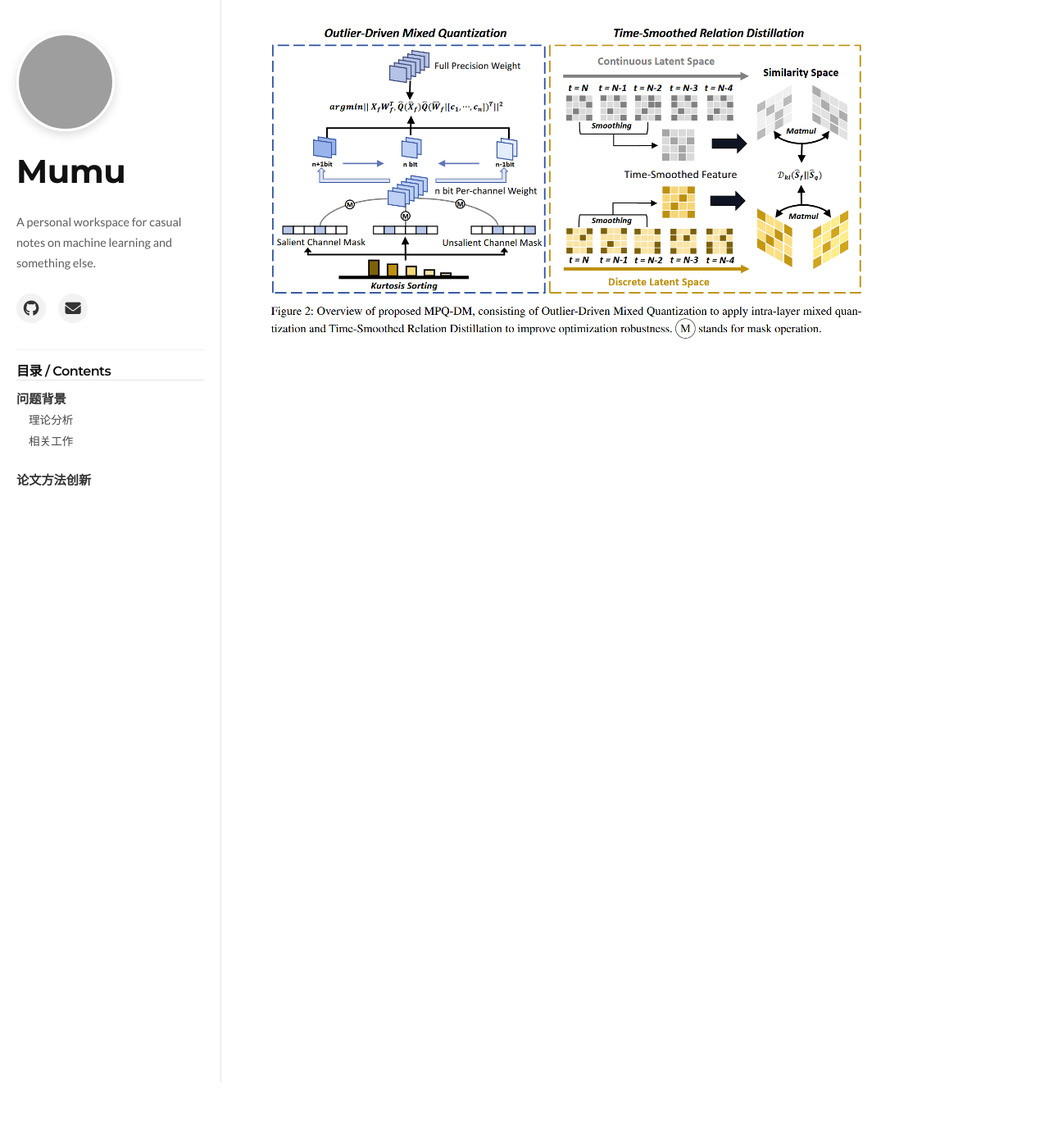
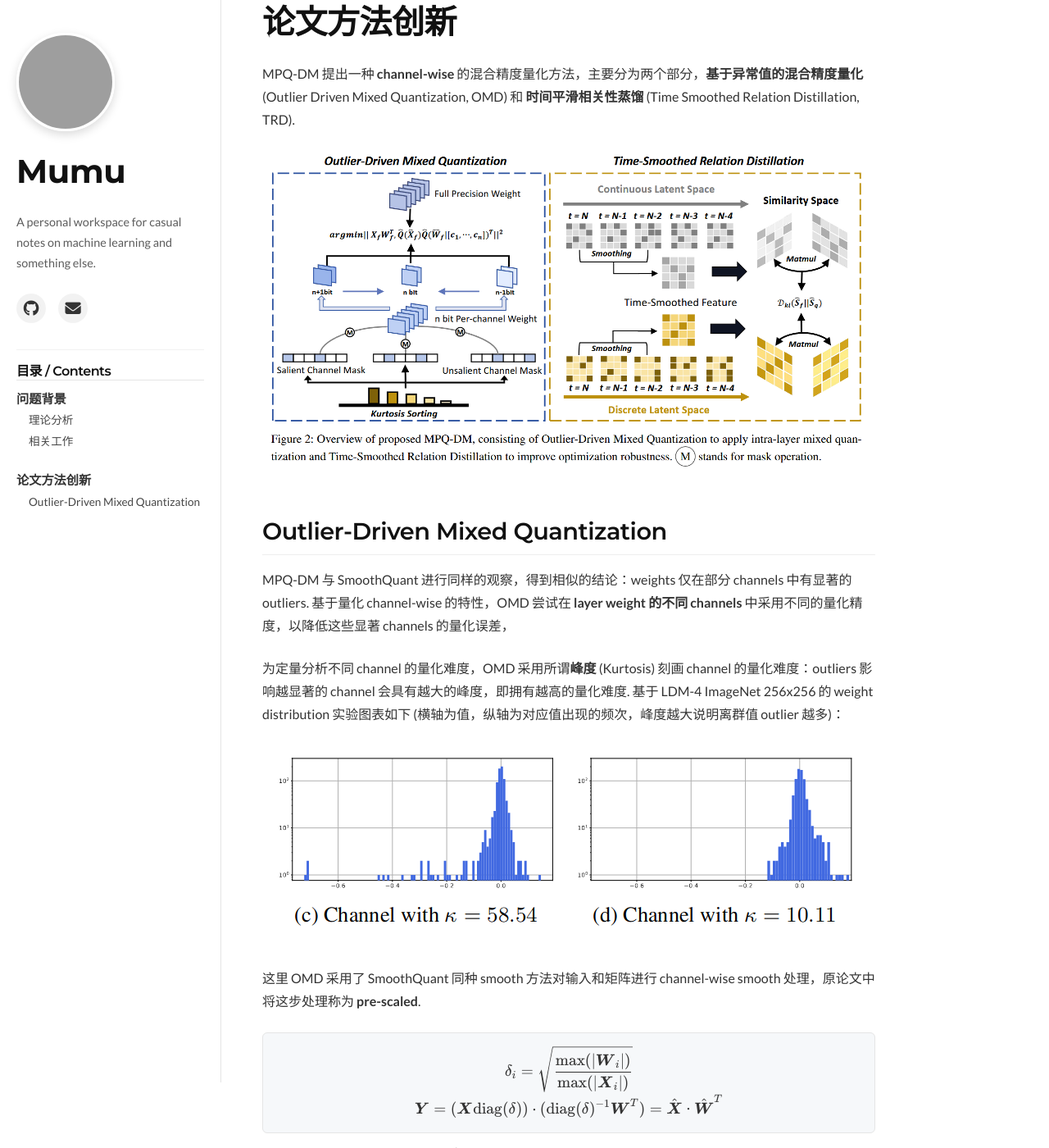
Before and after one commit to illusionsin30/illusionsin30.github.io, a Jekyll site: the page built from docs/articles/MPQ-DM.md, in a window 1280 px wide and 1400 px high, scrolled down 2407 px. Shown: the whole window at 82% size. Built offline with Jekyll 4.4.1, drawn with Linux system fonts in a browser that asks for light colours; before the commit the page ends 2917 px from its top, so only the background shows below that; some of the changed text lies outside the part shown; grey boxes are pictures that could not be loaded.

Commit message:
update: MPQ-DM OMD

````diff
--- a/docs/articles/MPQ-DM.md
+++ b/docs/articles/MPQ-DM.md
@@ -17,7 +17,7 @@
 
 ## 理论分析
 
-对 diffusion models 进行及其低 bit 量化时 (2-4 bit)，涉及到对 activation 张量值的**离散化**，如下所示
+对 diffusion models 进行及其低 bit 量化时 (2-4 bit)，涉及到对 activation 和 weight 张量值的**离散化**，如下所示
 
 $$
     \bm{x}_q = \mathrm{clip}\left( \lfloor \frac{\bm{x}_f}{s} \rceil + z, 0, 2^N - 1 \right)
@@ -25,7 +25,13 @@
 
 $\bm{x}_f$ 为量化前的浮点数张量，在代码实现中类型一般为 `torch.float32`.  $\lfloor \cdot \rceil$ 表示四舍五入取整，$s = \frac{x\_{\max} - x\_{\min}}{2^N-1}$ 为量化缩放比例 (scale)，$z = - \lfloor \frac{l}{s} \rceil$ 为偏置项. $N$ 为量化 bit 数，$\mathrm{clip}$ 表示截断操作，将超出范围的数值截断在 $[0, 2^N -1]$ 中.
 
-**量化操作将数据近似线性地从 $[\mathrm{min\_{float}}, \mathrm{max\_{float}}]$ 映射到量化后的范围 $[0, 2^N - 1]$**. 可以预测到当两个数据误差在一定范围内时，由于四舍五入的精度问题，这个映射会将二者映射到同一值.
+**量化操作将数据近似线性地从 $[\mathrm{min\_{float}}, \mathrm{max\_{float}}]$ 映射到量化后的范围 $[0, 2^N - 1]$**. 在数据参与计算时，则需要逆向变换得到与原始 $\bm{x}\_f$ 相近的张量，即反量化过程：
+
+$$
+    \hat{\bm{x}\_f} = (\bm{x}\_q - z)s
+$$
+
+可以预测到当两个数据误差在一定范围内时，由于四舍五入的精度问题，这个映射会将二者映射到同一值.
 
 ```python
 import torch
@@ -51,7 +57,7 @@
 # x_q2: tensor([ 0.0000, -0.5867,  0.5867,  0.5867, -8.2133])
 ```
 
-低 bit 下离散化的精度极其低，基于 channels 的量化如果部分 channels 中存在**异常值 outlier**，那么这些 channels 的量化效果就会大打折扣. 并且离散化的特征也不便于 diffusion model 在不同时间步下稳定学习图像特征.
+低 bit 下离散化的精度极其低，基于 channels 的量化如果部分 channels 中存在**异常值 outlier**，那么这些 channels 的量化效果就会大打折扣，进而导致模型表现性能下降. 同时，离散化的特征也不便于 diffusion model 在不同时间步下稳定学习图像特征.
 
 ## 相关工作
 
@@ -65,3 +71,32 @@
 MPQ-DM 提出一种 **channel-wise** 的混合精度量化方法，主要分为两个部分，**基于异常值的混合精度量化** (Outlier Driven Mixed Quantization, OMD) 和 **时间平滑相关性蒸馏** (Time Smoothed Relation Distillation, TRD).
 
 ![Method](../images/MPQ-DM-method.png)
+
+## Outlier-Driven Mixed Quantization
+MPQ-DM 与 SmoothQuant 进行同样的观察，得到相似的结论：weights 仅在部分 channels 中有显著的 outliers. 基于量化 channel-wise 的特性，OMD 尝试在 **layer weight 的不同 channels** 中采用不同的量化精度，以降低这些显著 channels 的量化误差，
+
+为定量分析不同 channel 的量化难度，OMD 采用所谓**峰度** (Kurtosis) 刻画 channel 的量化难度：outliers 影响越显著的 channel 会具有越大的峰度，即拥有越高的量化难度. 基于 LDM-4 ImageNet 256x256 的 weight distribution 实验图表如下 (横轴为值，纵轴为对应值出现的频次，峰度越大说明离群值 outlier 越多)：
+
+![Kurtosis](../images/MPQ-DM-kurtosis.png)
+
+这里 OMD 采用了 SmoothQuant 同种 smooth 方法对输入和矩阵进行 channel-wise smooth 处理，原论文中将这步处理称为 **pre-scaled**.
+
+$$
+    \delta_i = \sqrt{\frac{\max (|\bm{W}_i|)}{\max (|\bm{X}_i|)}} \\
+    \bm{Y} = (\bm{X}\mathrm{diag}(\delta))\cdot (\mathrm{diag}(\delta)^{-1}\bm{W}^T) = \hat{\bm{X}}\cdot \hat{\bm{W}}^T
+$$
+
+而后 OMD 对平滑后的权重矩阵 $\hat{\bm{W}}$ 的各个 channel 计算峰度 $\kappa$ 并排序得到一组由高到低排序的峰度序列. 假设 $n$ 表示 weight 中的 channels 数，$N$ 为目标平均量化 bit 数，$\hat{Q}$ 表示量化与反量化过程算符，$c_i$ 表示第 $i$ 个 channel 的量化精度，OMD 将量化精度选择归结为以下优化问题：
+
+$$
+    \underset{c_1, \cdots, c_g}{\argmin} \parallel \bm{X}_f\bm{W}_f^T, \hat{Q}(\hat{\bm{X}}_f)\hat{Q}(\hat{\bm{W}}_f | [c_1, \cdots, c_n])^T \parallel^2
+$$
+
+这是一个**分组混合精度参数的最优化问题**，$g$ 为分组的数目，每个组别中 channel 共享同一个量化精度. OMD 考虑到搜索时间等因素，此处精度仅在 **$N-1, N, N+1$** 中做混合，且 $N-1, N+1$ 量化精度作用的 channels 数相同，那么 channels 的量化精度就可以分为三个集合：
+
+$$
+    C_i = \{ c_j | c_j = i \}, \text{ where } i \in \{ N-1, N, N+1\} \\
+    |C_{N-1}| = |C_{N+1}|, |C_{N-1}| + |C_N| + |C_{N+1}| = n
+$$
+
+这里 $\|C_i\|$ 表示平均量化精度为 $i$ 的集合的元素个数. 同样为加速最优化问题查找最优解参数的过程，OMD 将每组 channels 数固定为 $k = \frac{c\_{\text{out}}}{10}$(当然可以自由设定)，且搜索域约束在 $\left[ 0, \frac{c\_\text{out} // k}{2} \right]$，即搜索次数不会超过 $\frac{c\_\text{out} // k}{2} = 5$.
````
Also changed, not shown: images/MPQ-DM-kurtosis.png (added).
